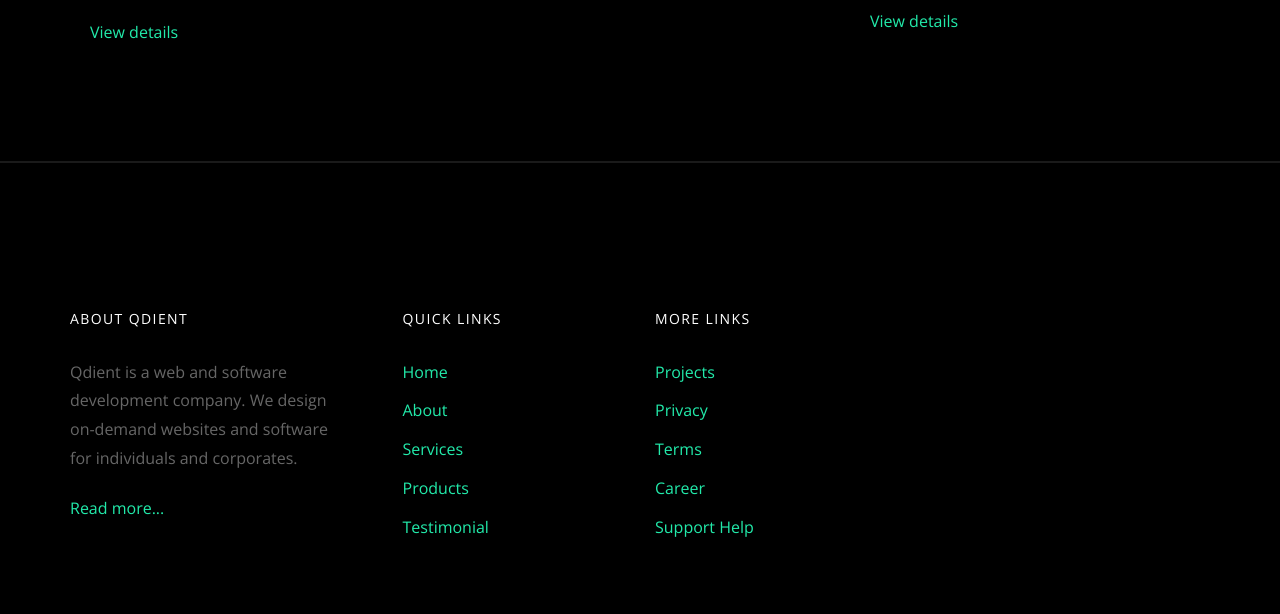
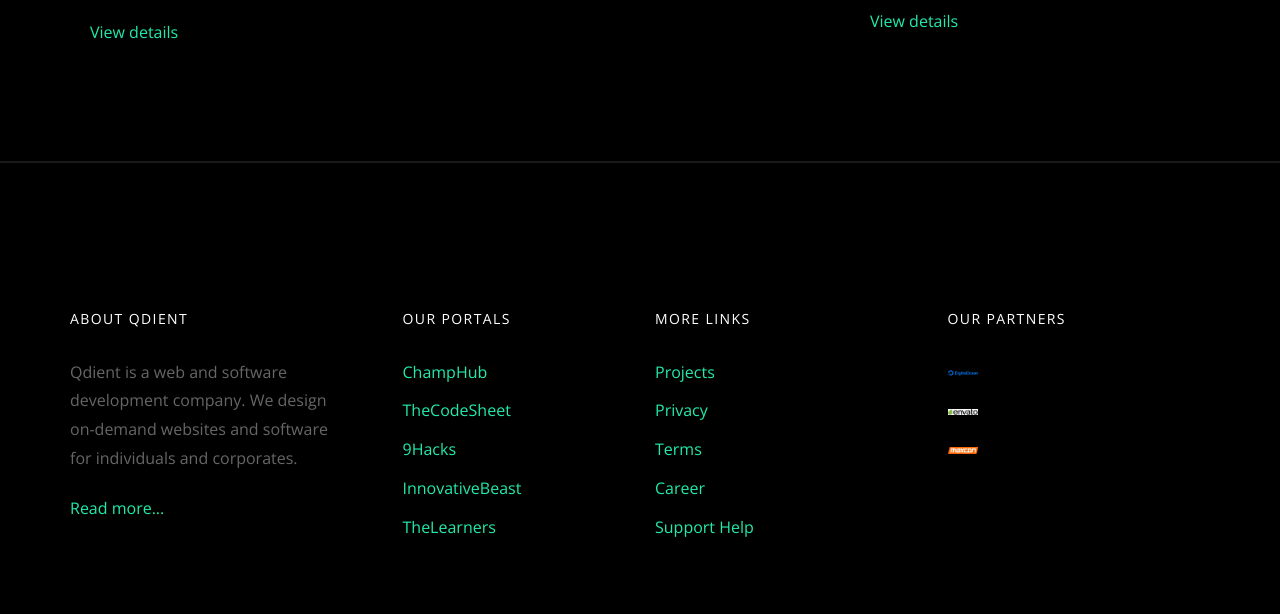
Before and after one commit to Qdientco/Qdientco.github.io, a website: page index.html in a window 1280 px wide. Shown: the part 1363-1977 px from the top of the page. Drawn offline with nearby package versions, Linux system fonts and the light colour scheme; a script that the page names is missing; files whose address does not match are found by name.

Commit message:
Update index.html

```diff
--- a/index.html
+++ b/index.html
@@ -170,13 +170,13 @@
         </div>
         <div class="col-md-3">
           <div class="probootstrap-footer-widget probootstrap-link-wrap">
-            <h4 class="heading">Quick Links</h4>
+            <h4 class="heading">Our Portals</h4>
             <ul class="stack-link">
-              <li><a href="#">Home</a></li>
-              <li><a href="#">About</a></li>
-              <li><a href="#">Services</a></li>
-              <li><a href="#">Products</a></li>
-              <li><a href="#">Testimonial</a></li>
+              <li><a href="https://champhub.net">ChampHub</a></li>
+              <li><a href="https://thecodesheet.com">TheCodeSheet</a></li>
+              <li><a href="https://ninehacks.com">9Hacks</a></li>
+              <li><a href="https://www.innovativebeast.com">InnovativeBeast</a></li>
+              <li><a href="https://www.thelearners.info">TheLearners</a></li>
             </ul>
           </div>
         </div>
@@ -193,7 +193,15 @@
           </div>
         </div>
         <div class="col-md-3">
+          <div class="probootstrap-footer-widget">
+            <h4 class="heading">Our Partners</h4>
+            <ul class="stack-link">
+              <li><a href="https://m.do.co/c/622c2d4d1d4d"><img src="digitalocean-2-logo.png" width="30px"/></a></li>
+              <li><a href="https://www.themeforest.com"><img src="envato.png" width="30px"/></a></li>
+              <li><a href="https://www.stackpath.com/maxcdn/"><img src="maxcdn.png" width="30px"/></a></li>
 
+            </ul>
+          </div>
         </div>
       </div>
       <div class="row copyright">
```
